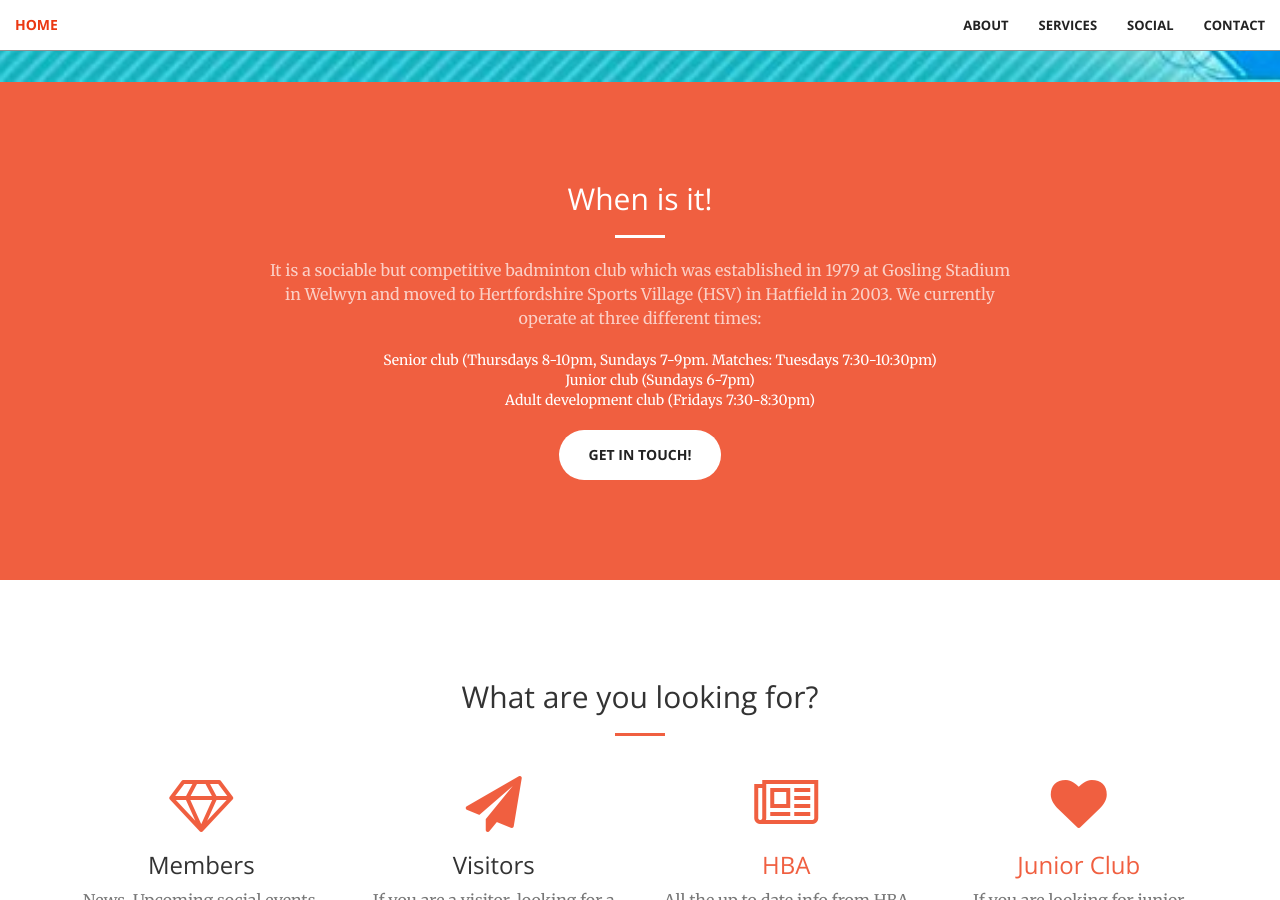
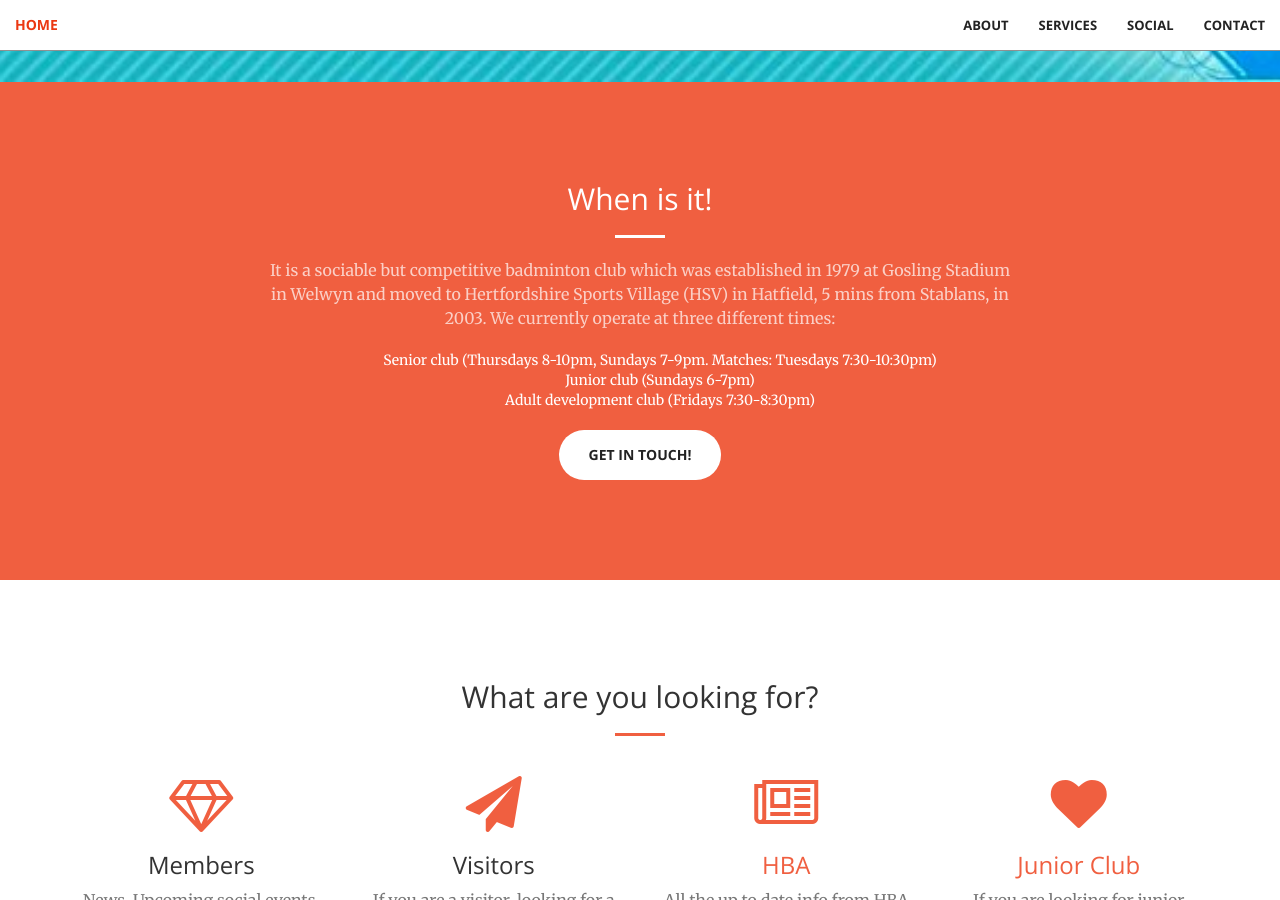
Before and after one commit to Cometsbc/cometsbc.github.io, a Jekyll site: the page built from index.html, in a window 1280 px wide and 900 px high, scrolled down 818 px. Built offline with Jekyll 4.4.1, drawn with Linux system fonts in a browser that asks for light colours.

Commit message:
Update call-to-action.html
added st albans

```diff
--- a/_includes/call-to-action.html
+++ b/_includes/call-to-action.html
@@ -7,7 +7,7 @@
                 <p class="text-faded">
                     It is a sociable but competitive badminton club which was established
                     in 1979 at Gosling Stadium in Welwyn and moved to Hertfordshire Sports Village
-                    (HSV) in Hatfield in 2003. We currently operate at three different times:
+                    (HSV) in Hatfield, 5 mins from Stablans, in 2003. We currently operate at three different times:
                     <ul style="list-style-type:none">
                     <li>Senior club (Thursdays 8-10pm, Sundays 7-9pm. Matches: Tuesdays 7:30-10:30pm)</li>
                     <li>Junior club (Sundays 6-7pm)</li>
```
